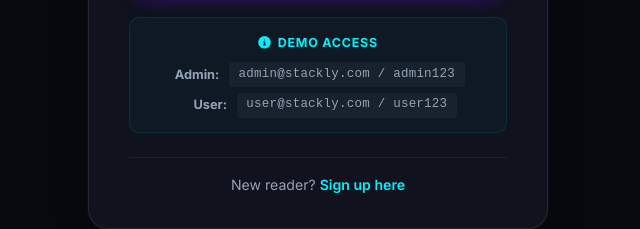
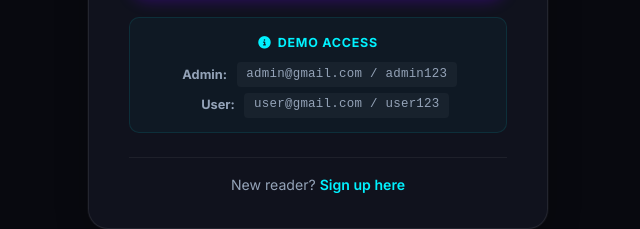
Before and after one commit to harishraja4077/News, a plain HTML site: page login.html in a window 1280 px wide. Shown: the part 598-827 px from the top of the page, 322-962 px from the left. Drawn offline with Linux system fonts and the light colour scheme; a web font is replaced by a local one.

Commit message:
Add files via upload

```diff
--- a/login.html
+++ b/login.html
@@ -94,8 +94,7 @@
                         </div>
                         <div class="form-group" style="position: relative;">
                             <label for="login-pass">Password</label>
-                            <input type="password" id="login-pass" class="form-control" placeholder="••••••••"
-                                required>
+                            <input type="password" id="login-pass" class="form-control" placeholder="••••••••" required>
                             <button type="button" class="pass-toggle-btn" id="toggle-pass-visibility">
                                 <i class="fas fa-eye"></i>
                             </button>
@@ -126,11 +125,11 @@
                             <ul class="demo-list">
                                 <li>
                                     <span class="demo-role">Admin:</span>
-                                    <span class="demo-creds">admin@stackly.com / admin123</span>
+                                    <span class="demo-creds">admin@gmail.com / admin123</span>
                                 </li>
                                 <li>
                                     <span class="demo-role">User:</span>
-                                    <span class="demo-creds">user@stackly.com / user123</span>
+                                    <span class="demo-creds">user@gmail.com / user123</span>
                                 </li>
                             </ul>
                         </div>
@@ -167,8 +166,8 @@
                         </div>
                         <div class="form-group">
                             <label for="reg-email">Email Address</label>
-                            <input type="email" id="reg-email" class="form-control"
-                                placeholder="E.g. john@example.com" required>
+                            <input type="email" id="reg-email" class="form-control" placeholder="E.g. john@example.com"
+                                required>
                         </div>
                         <div class="form-group">
                             <label for="reg-pass">Create Password</label>
```
